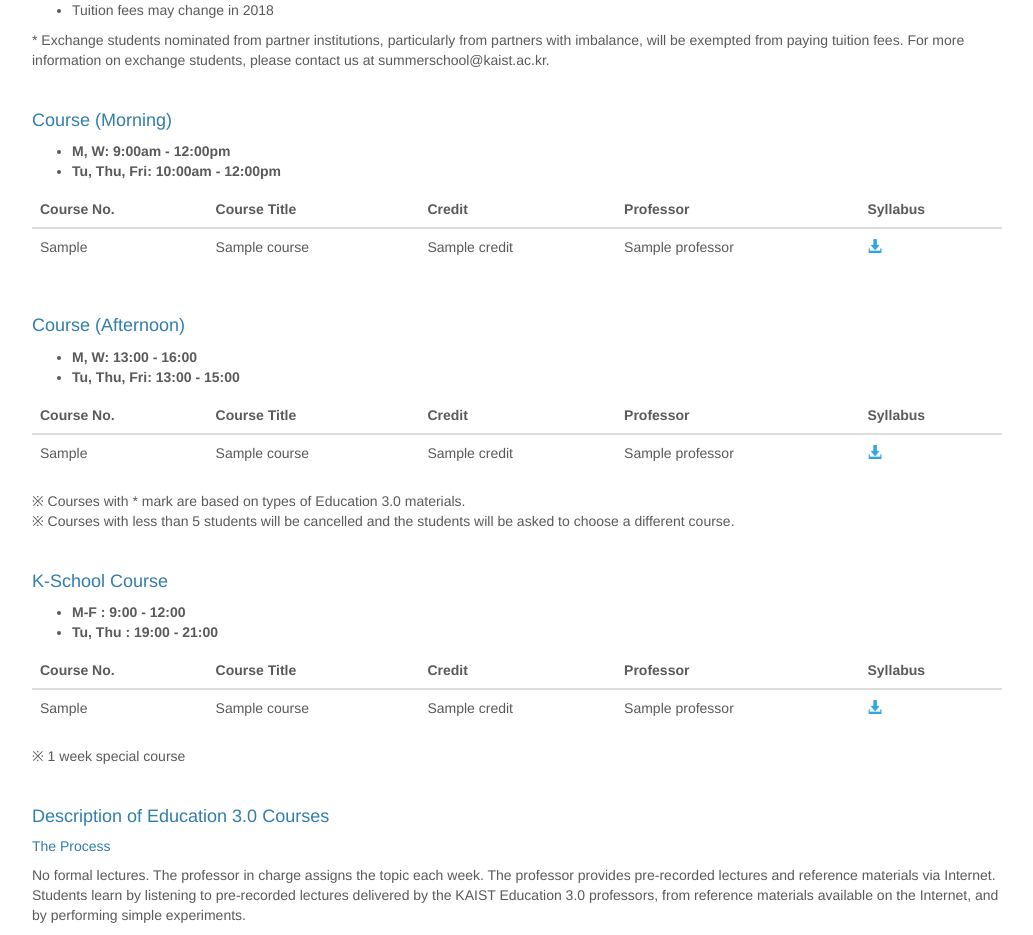
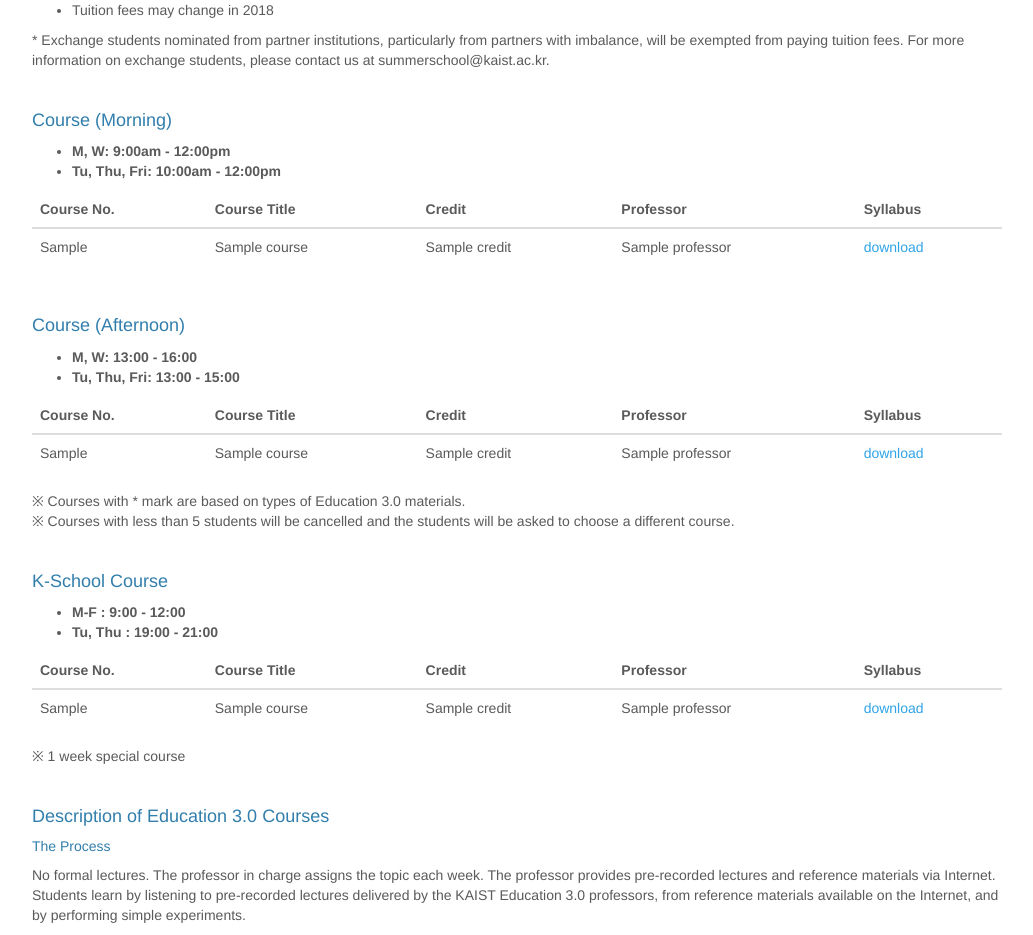
Before and after one commit to ashe-sparcs/SummerSchoolLive, a Python web app: template templates/track1.html in a window 1280 px wide. Shown: the part 1197-2132 px from the top of the page, without its empty margins (123-1156 px from the left). Run offline with Jinja, Linux system fonts and the light colour scheme; the template is opened without the code that fills it: most values are stand-ins (such as "Sample title", 1, 10 or a date in 2020); some libraries are stand-ins or nearby versions; some web fonts are replaced.

Commit message:
syllabus download icon changed to word-download

```diff
--- a/templates/home.html
+++ b/templates/home.html
@@ -41,7 +41,7 @@
         <!-- Video -->
         <div class="col-lg-6">
           <h2>Video</h2>
-		  <meta http-equiv="X-UA-Compatible" content="IE=Edge"/>
+		  		<meta http-equiv="X-UA-Compatible" content="IE=Edge"/>
           <video width="100%" height="100%" controls>
               <source src="/media/image/2016_KISS_0726.mp4" type="video/mp4">
 {#              해당하는 폴더에 파일을 넣고 <source src="/media/image/파일명" type="video/mp4">의 파일명 부분만 바꿔주시면 됩니다.#}
--- a/templates/track1.html
+++ b/templates/track1.html
@@ -64,7 +64,8 @@
                 <td>{{ course.course_title }}{% if course.is_edu_3 %}*{% endif %}</td>
                 <td>{{ course.credit }}</td>
                 <td>{{ course.professor }}</td>
-                <td><a href="/media/syllabus/{{ course.get_filename }}"><span class="glyphicon glyphicon-download-alt" aria-hidden="true"></span></a></td>
+                <td><a href="/media/syllabus/{{ course.get_filename }}">download</a></td>
+                <!--<td><a href="/media/syllabus/{{ course.get_filename }}"><span class="glyphicon glyphicon-download-alt" aria-hidden="true"></span></a></td>-->
             </tr>
           {% endfor %}
         </tbody>
@@ -93,7 +94,8 @@
                 <td>{{ course.course_title }}{% if course.is_edu_3 %}*{% endif %}</td>
                 <td>{{ course.credit }}</td>
                 <td>{{ course.professor }}</td>
-                <td><a href="/media/syllabus/{{ course.get_filename }}"><span class="glyphicon glyphicon-download-alt" aria-hidden="true"></span></a></td>
+                <td><a href="/media/syllabus/{{ course.get_filename }}">download</a></td>
+                <!--<td><a href="/media/syllabus/{{ course.get_filename }}"><span class="glyphicon glyphicon-download-alt" aria-hidden="true"></span></a></td>-->
             </tr>
           {% endfor %}
         </tbody>
@@ -124,7 +126,8 @@
                 <td>{{ course.course_title }}{% if course.is_edu_3 %}*{% endif %}</td>
                 <td>{{ course.credit }}</td>
                 <td>{{ course.professor }}</td>
-                <td><a href="/media/syllabus/{{ course.get_filename }}"><span class="glyphicon glyphicon-download-alt" aria-hidden="true"></span></a></td>
+                <td><a href="/media/syllabus/{{ course.get_filename }}">download</a></td>
+                <!--<td><a href="/media/syllabus/{{ course.get_filename }}"><span class="glyphicon glyphicon-download-alt" aria-hidden="true"></span></a></td>-->
             </tr>
           {% endfor %}
         </tbody>
```
